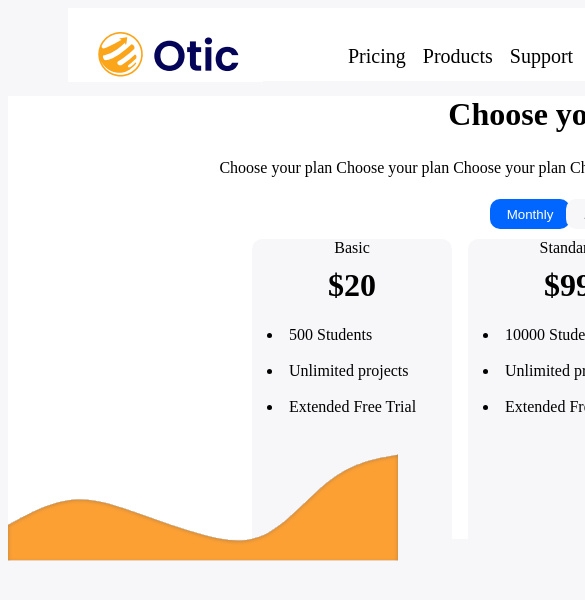
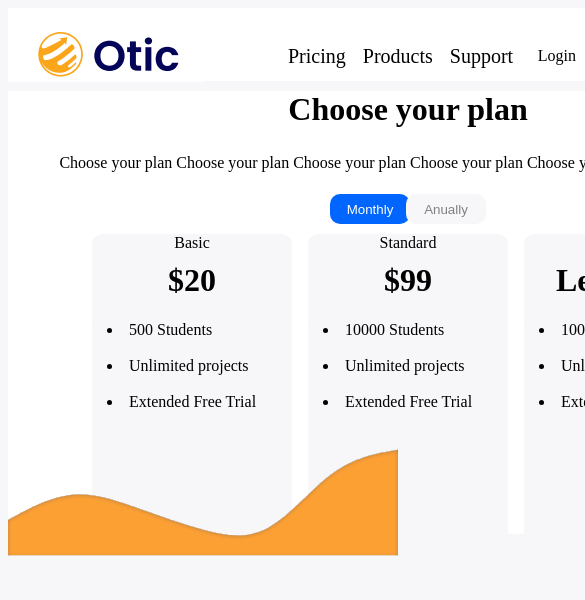
Before and after one commit to otic-ai/EDUCATIONSUITE-FRONTEND, a React (Create React App) app: page /billing in a window 390 px wide. Shown: the top 600 px of the page, 585 px wide, since content can reach past the window. Built offline with nearby package versions, Linux system fonts and the light colour scheme.

Commit message:
frontend

```diff
--- a/src/index.css
+++ b/src/index.css
@@ -141,7 +141,6 @@ color: white;
 .billing .vector{
   background: white;
   margin-top: 15px;
-  width: 70em;
 }
 
 .billing .vector .trial{
@@ -213,6 +212,21 @@ line-height: 180%;
 .billing .vector .options .content .content1 li{
   text-align: left;
   margin-left: 15px;
+}
+
+@media (max-width:500px){
+  .billing .vector{
+    background: white;
+    margin: auto;
+    padding: auto;
+    width: 50em;
+  }
+
+  .billing .header{
+    background: white;
+    margin: auto;
+    width: 55em;
+  }
 }
 
 /*LOGIN PAGE*/
```
